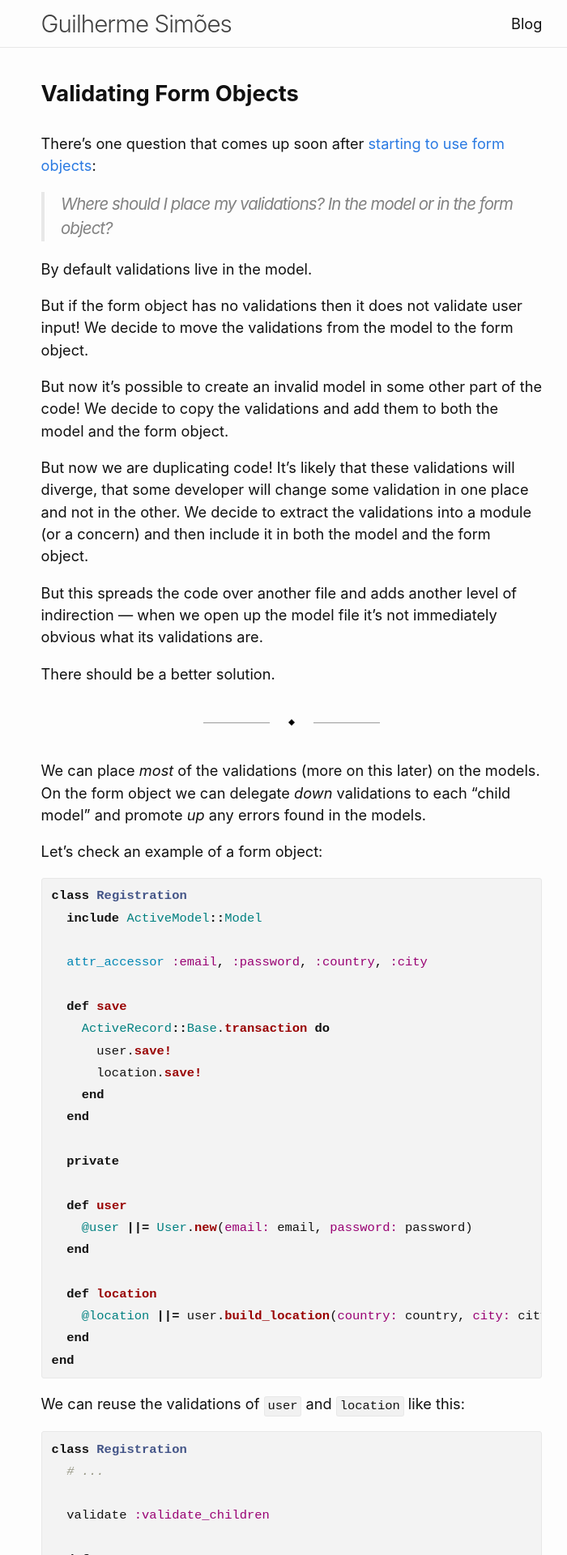
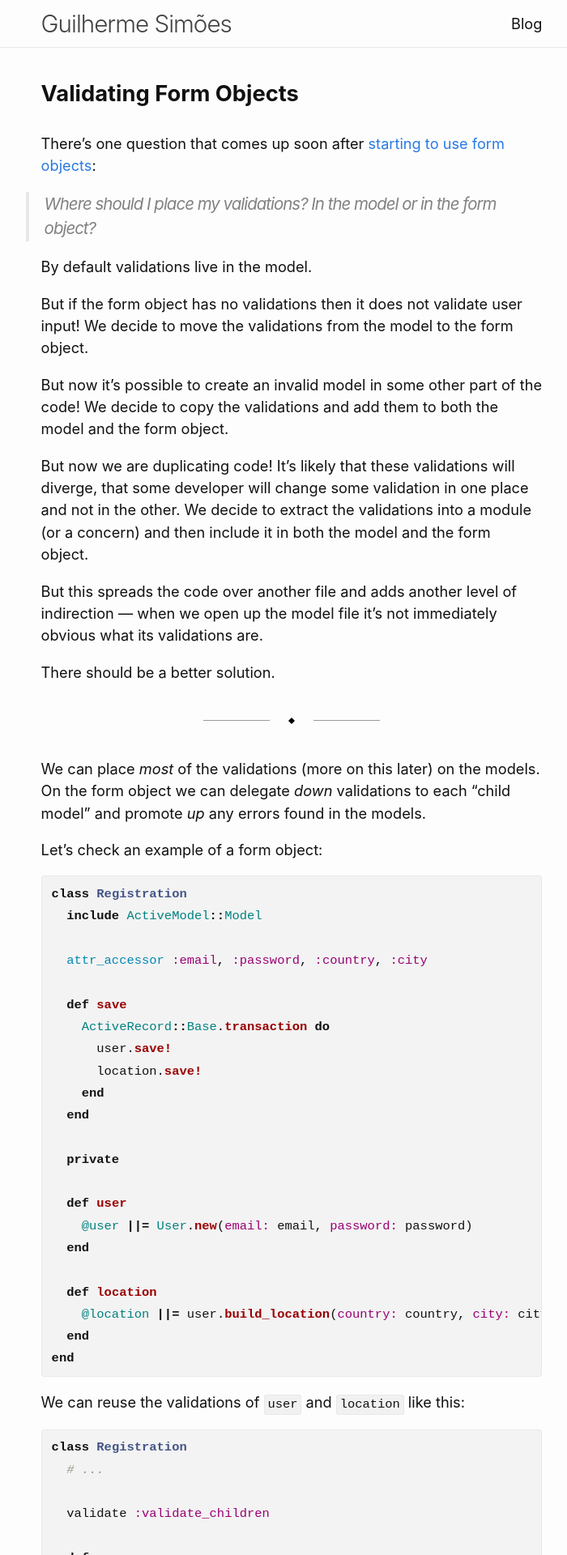
Before and after one commit to guilhermesimoes/guilhermesimoes.github.io, a Jekyll site: the page built from _posts/2017-09-14-validating-form-objects.md, in a window 1280 px wide. Shown: the top 1920 px of the page at 81% size, without its empty margins (280-980 px from the left). Built offline with Jekyll 4.4.1, drawn with Linux system fonts in a browser that asks for light colours.

Commit message:
Don't indent blockquotes as much
Also let the blockquote left border touch the side of the screen on
smaller devices.

```diff
--- a/_sass/_base.scss
+++ b/_sass/_base.scss
@@ -98,9 +98,13 @@ blockquote {
   color: $grey-color;
   border-left: 4px solid $grey-color-light;
   padding-left: $spacing-unit / 2;
-  font-size: 1.125em;
-  letter-spacing: -1px;
-  font-style: italic;
+  margin-left: $spacing-unit / -2;
+
+  p {
+    font-size: 1.125em;
+    letter-spacing: -1px;
+    font-style: italic;
+  }
 
   > :last-child {
     margin-bottom: 0;
```
